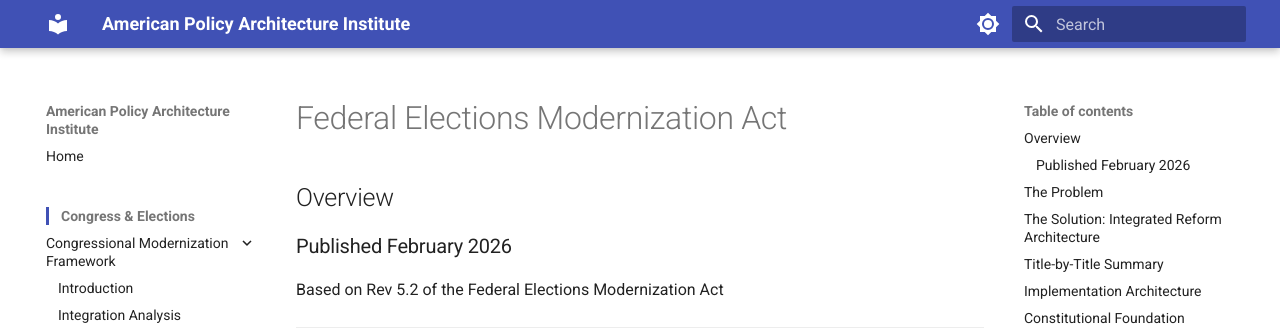
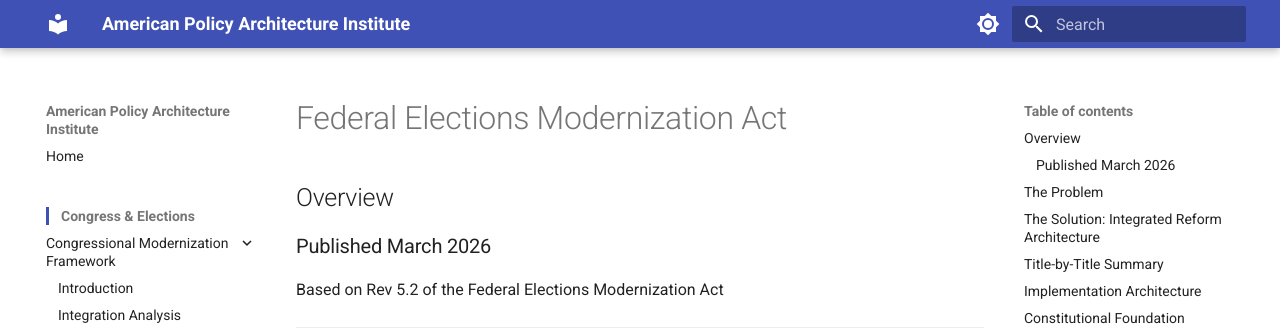
Before and after one commit to albertintech/apai, an MkDocs documentation site: the page built from docs/congress/cmf/fema/overview.md, in a window 1280 px wide and 900 px high. Shown: the top 334 px of the window. Built offline with MkDocs 1.6.1 and Material for MkDocs 9.7.7, drawn with Linux system fonts in a browser that asks for light colours.

Commit message:
Update overview.md

```diff
--- a/docs/congress/cmf/fema/overview.md
+++ b/docs/congress/cmf/fema/overview.md
@@ -2,7 +2,7 @@
 
 ## Overview
 
-### Published February 2026
+### Published March 2026
 
 Based on Rev 5.2 of the Federal Elections Modernization Act
 
```
